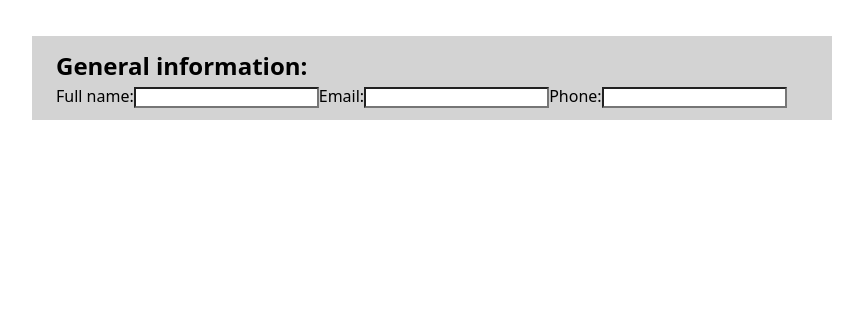
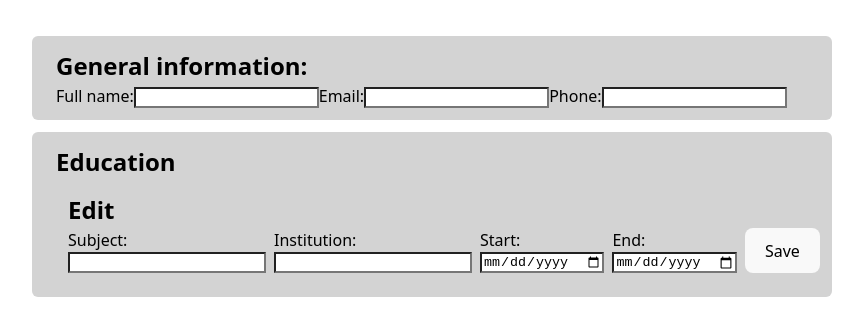
Before and after one commit to karllowe/React-CV, a React (Vite) app: page / in a window 1280 px wide. Shown: the top 336 px of the page, without its empty margins (208-1071 px from the left). Built offline with nearby package versions, Linux system fonts and the light colour scheme.

Commit message:
added education add item form and button

```diff
--- /dev/null
+++ b/src/components/Education.jsx
@@ -0,0 +1,105 @@
+import { useState } from 'react';
+import '/src/styles/form-section.css';
+import '/src/styles/education.css';
+
+const educationArray = [];
+
+class Degree {
+    constructor(subject, institution, startDate, endDate=null) {
+        this.subject = subject;
+        this.institution = institution;
+        this.startDate = startDate;
+        this.endDate = endDate;
+    }
+}
+
+function EducationSection() {
+    return (
+        <div className="formSection">
+            <form action="">
+                <h2>Education</h2>
+            </form>
+            <AddEducation />
+        </div>
+    )
+}
+
+function AddEducation () {
+    const [subject, setSubject] = useState("");
+    const [institution, setInstitution] = useState("");
+    const [start, setStart] = useState("");
+    const [end, setEnd] = useState("");
+
+    const addNewEducation = () => {
+        const item = new Degree(subject, institution, start, end)
+        educationArray.push(item);
+    };
+
+    const resetForm = () => {
+        setSubject("");
+        setInstitution("");
+        setStart("");
+        setEnd("")
+    };
+    return (
+        <div className="addEducation">
+            <h2>Edit</h2>
+            <form action="">
+                <div className="educationCol">
+                    <label htmlFor="subject">Subject:</label>
+                    <input
+                        type="text"
+                        id="subject"
+                        name="subject"
+                        value={subject}
+                        onChange={(e) => setSubject(e.target.value)}
+                    />
+                </div>
+                <div className="educationCol">
+                    <label htmlFor="school">Institution:</label>
+                    <input
+                        type="text"
+                        id="school"
+                        name="school"
+                        value={institution}
+                        onChange={(e) => setInstitution(e.target.value)}
+                    />
+                </div>
+                <div className="educationCol">
+                    <label htmlFor="start">Start:</label>
+                    <input
+                        type="date"
+                        id="start"
+                        name="start"
+                        value={start}
+                        onChange={(e) => setStart(e.target.value)}
+                    />
+                </div>
+                <div className="educationCol">
+                    <label htmlFor="end">End:</label>
+                    <input
+                        type="date"
+                        id="end"
+                        name="end"
+                        value={end}
+                        onChange={(e) => setEnd(e.target.value)}
+                    />
+                </div>
+                <button
+                    onClick={((e) => {
+                        e.preventDefault();
+                        addNewEducation();
+                        resetForm();
+                        console.log(educationArray)
+                    })}
+                >
+                    Save
+                </button>
+
+            </form>
+        </div>
+    )
+}
+
+
+export {EducationSection}
--- a/src/main.jsx
+++ b/src/main.jsx
@@ -2,9 +2,11 @@ import { StrictMode } from 'react'
 import { createRoot } from 'react-dom/client'
 import './styles/index.css'
 import GeneralInfo from './components/General_info.jsx'
+import {EducationSection} from './components/education.jsx'
 
 createRoot(document.getElementById('root')).render(
   <StrictMode>
     <GeneralInfo />
+    <EducationSection />
   </StrictMode>,
 )
--- /dev/null
+++ b/src/styles/education.css
@@ -0,0 +1,22 @@
+.addEducation {
+    display: flex;
+    flex-direction: column;
+    align-items: stretch;
+    width: 100%;
+    margin: 12px 12px;
+}
+
+.addEducation form{
+    display: flex;
+    justify-content: space-between;
+    gap: 8px;
+}
+
+.addEducation .educationCol {
+    display: flex;
+    flex-direction: column;
+}
+
+.educationCol:nth-child(-n +2) {
+    flex: 2 1 auto
+}
--- a/src/styles/form-section.css
+++ b/src/styles/form-section.css
@@ -6,10 +6,11 @@
 .formSection {
     display: flex;
     flex-direction: column;
-    align-items: start;
+    align-items: stretch;
     background-color: lightgray;
     padding: 12px 24px;
     margin: none;
+    border-radius: 6px;
 }
 
 h2 {
@@ -19,4 +20,5 @@ h2 {
 
 input {
     background-color: white;
+    color: black;
 }
--- a/src/styles/index.css
+++ b/src/styles/index.css
@@ -25,7 +25,6 @@ a:hover {
 body {
   display: flex;
   flex-direction: column;
-  align-items: stretch;
   min-width: 320px;
   max-width: 800px;
   margin: 24px auto;
@@ -33,6 +32,12 @@ body {
   min-height: 100vh;
   background-color: white;
   border-radius: 12px;
+}
+
+#root {
+  display: flex;
+  flex-direction: column;
+  gap: 12px;
 }
 
 h1 {
```
